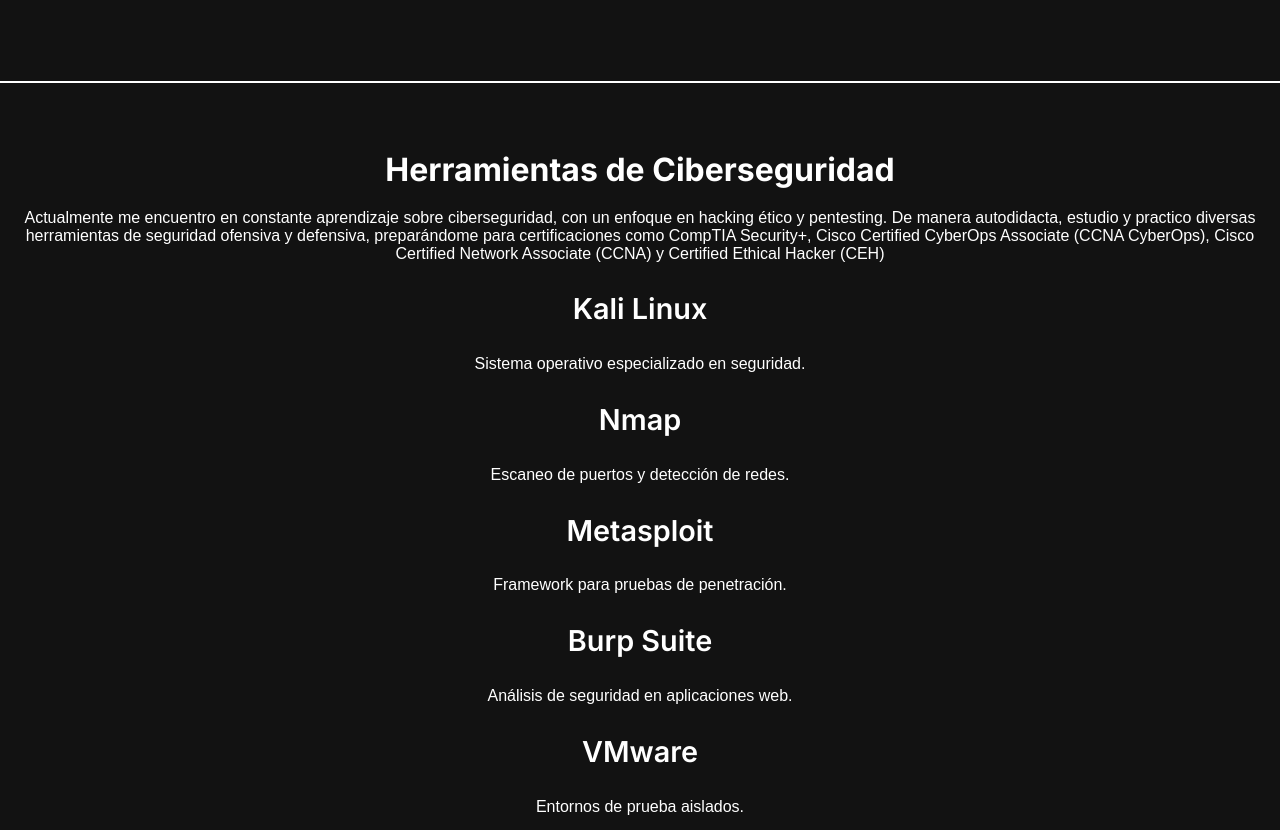
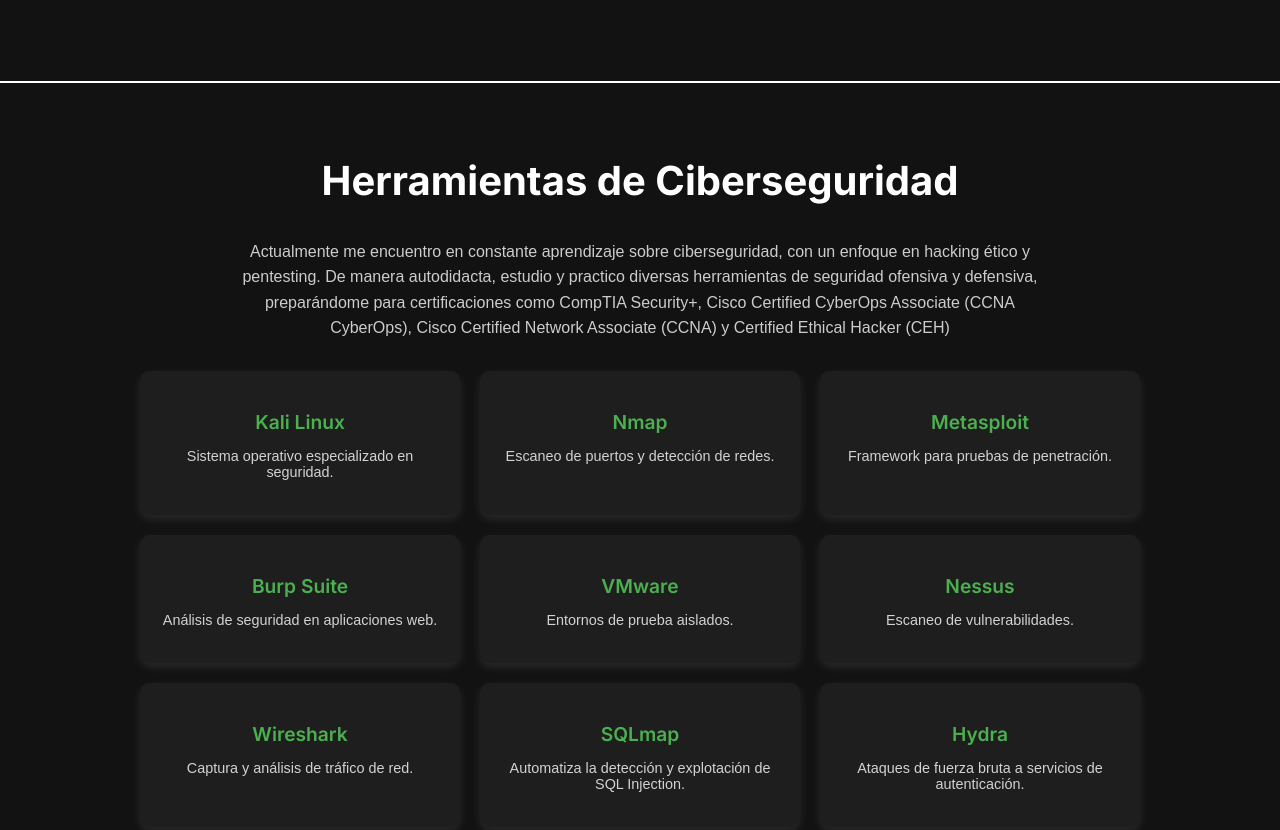
Before and after one commit to TomasPatriarca/Porfolio--Patriarca-Tomas, a plain HTML site: page index.html in a window 1280 px wide. Shown: the part 1192-2022 px from the top of the page. Drawn offline with Linux system fonts and the light colour scheme.

Commit message:
Update Porfolio.css

```diff
--- a/Porfolio.css
+++ b/Porfolio.css
@@ -422,46 +422,42 @@
 }
 /* Estilos para la sección de Ciberseguridad */
 #ciberseguridad {
-  padding: 40px 20px;
-  background: #121212;
-  color: #fff;
+  background-color: #121212;
+  color: #ffffff;
+  padding: 40px;
   text-align: center;
 }
 
-#ciberseguridad h2 {
-  font-size: 2rem;
-  margin-bottom: 20px;
-  color: #ffffff;
+.ciberseguridad-grid {
+  display: grid;
+  grid-template-columns: repeat(auto-fit, minmax(250px, 1fr));
+  gap: 20px;
+  max-width: 1000px;
+  margin: 0 auto;
 }
 
-.ciberseguridad-content {
-  max-width: 800px;
-  margin: 0 auto;
-  text-align: left;
+.tool-card {
+  background: #1e1e1e;
+  padding: 20px;
+  border-radius: 10px;
+  box-shadow: 0 4px 10px rgba(255, 255, 255, 0.1);
 }
 
-.ciberseguridad-list {
-  list-style-type: none;
-  padding: 0;
+.tool-card h3 {
+  margin-bottom: 10px;
+  font-size: 1.2em;
+  color: #4CAF50;
 }
 
-.ciberseguridad-list li {
-  font-size: 1.1rem;
-  margin-bottom: 15px;
-  padding-left: 40px;
-  position: relative;
+.tool-card p {
+  font-size: 0.9em;
+  opacity: 0.8;
+}
+.intro-text {
+  font-size: 1rem;
   color: #ccc;
+  max-width: 800px;
+  margin: 0 auto 30px auto;
+  text-align: center;
+  line-height: 1.6;
 }
-
-.ciberseguridad-list li .tool-icon {
-  position: absolute;
-  left: 0;
-  top: 50%;
-  transform: translateY(-50%);
-  font-size: 1.5rem;
-}
-
-.ciberseguridad-list li strong {
-  color: #fff;
-  font-weight: 600;
-}
```
